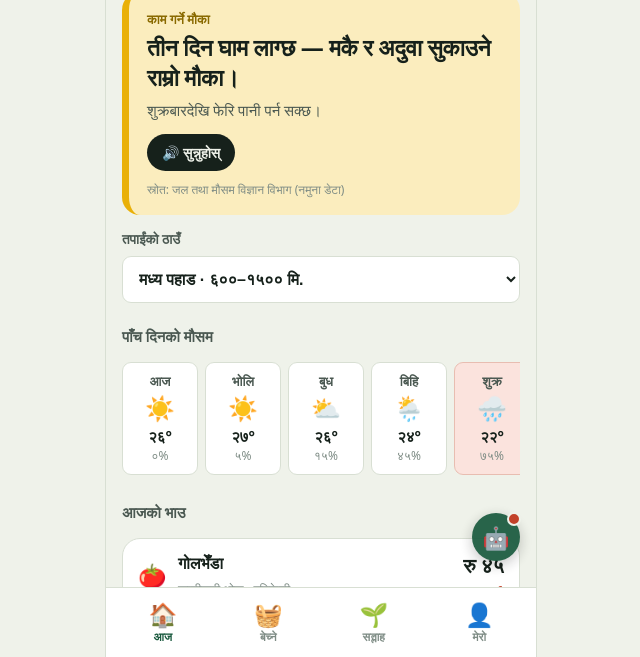
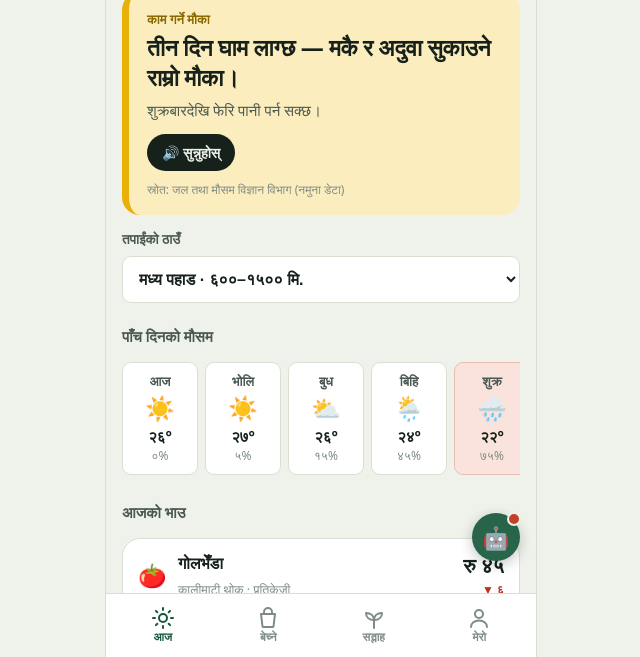
Before and after one commit to Samir-Khadka/Kishan-Bazzar, a plain HTML site: page kisan-bazar.html in a window 1280 px wide. Shown: the part 143-800 px from the top of the page, without its empty margins (319-959 px from the left). Drawn offline with Linux system fonts and the light colour scheme.

Commit message:
Replace emoji nav icons with professional SVG icon set
- 14 custom 24x24 stroke icons (Lucide-style, currentColor)
- Consistent visual weight, no emoji rendering issues
- nav() uses ICONS map with emoji fallback

```diff
--- a/kisan-bazar.html
+++ b/kisan-bazar.html
@@ -237,6 +237,7 @@
 }
 .nav button{flex:1;text-align:center;padding:5px 2px;color:var(--ink-3);font-size:11.5px;font-weight:600;line-height:1.3}
 .nav button .ic{display:block;font-size:23px;line-height:1.3}
+.nav button .ic svg{width:24px;height:24px;display:block;margin:0 auto}
 .nav button[aria-current="page"]{color:var(--paddy)}
 
 /* ---------- toast ---------- */
@@ -891,6 +892,25 @@
   admin: [["admin_overview","📊","ड्यासबोर्ड","Dashboard"],["admin_farmers","👨‍🌾","किसान","Farmers"],["admin_lots","📦","लट सूची","Lots"],["admin_rates","📈","भाउ अपडेट","Rates"]]
 };
 
+/* Professional stroke icons (24x24, currentColor) replacing emoji in nav.
+   Minimal geometric style — consistent weight, no emoji rendering issues. */
+const ICONS = {
+  today: '<svg viewBox="0 0 24 24" fill="none" stroke="currentColor" stroke-width="2" stroke-linecap="round" stroke-linejoin="round"><circle cx="12" cy="12" r="4"/><path d="M12 2v2M12 20v2M4.9 4.9l1.4 1.4M17.7 17.7l1.4 1.4M2 12h2M20 12h2M4.9 19.1l1.4-1.4M17.7 6.3l1.4-1.4"/></svg>',
+  sell: '<svg viewBox="0 0 24 24" fill="none" stroke="currentColor" stroke-width="2" stroke-linecap="round" stroke-linejoin="round"><path d="M5 8h14l-1.5 12.5a1 1 0 0 1-1 .5h-9a1 1 0 0 1-1-.5L5 8z"/><path d="M8 8V6a4 4 0 0 1 8 0v2"/></svg>',
+  advice: '<svg viewBox="0 0 24 24" fill="none" stroke="currentColor" stroke-width="2" stroke-linecap="round" stroke-linejoin="round"><path d="M12 22v-8"/><path d="M12 14c0-4 3-7 8-7 0 4-3 7-8 7z"/><path d="M12 14c0-4-3-7-8-7 0 4 3 7 8 7z"/></svg>',
+  mine: '<svg viewBox="0 0 24 24" fill="none" stroke="currentColor" stroke-width="2" stroke-linecap="round" stroke-linejoin="round"><circle cx="12" cy="8" r="4"/><path d="M4 21c0-4 3.6-6.5 8-6.5s8 2.5 8 6.5"/></svg>',
+  market: '<svg viewBox="0 0 24 24" fill="none" stroke="currentColor" stroke-width="2" stroke-linecap="round" stroke-linejoin="round"><circle cx="9" cy="20" r="1.5"/><circle cx="17" cy="20" r="1.5"/><path d="M2 3h3l2.6 12.5a1 1 0 0 0 1 .5h8.7a1 1 0 0 0 1-.8L21 7H6"/></svg>',
+  cart: '<svg viewBox="0 0 24 24" fill="none" stroke="currentColor" stroke-width="2" stroke-linecap="round" stroke-linejoin="round"><path d="M6 2h12v20l-3-2-3 2-3-2-3 2z"/><path d="M9 7h6M9 11h6"/></svg>',
+  how: '<svg viewBox="0 0 24 24" fill="none" stroke="currentColor" stroke-width="2" stroke-linecap="round" stroke-linejoin="round"><circle cx="12" cy="12" r="10"/><path d="M9.1 9a3 3 0 0 1 5.8 1c0 2-3 3-3 3"/><line x1="12" y1="17" x2="12" y2="17"/></svg>',
+  pool: '<svg viewBox="0 0 24 24" fill="none" stroke="currentColor" stroke-width="2" stroke-linecap="round" stroke-linejoin="round"><path d="M22 12h-6l-2 3h-4l-2-3H2"/><path d="M5.5 5.1L2 12v6a2 2 0 0 0 2 2h16a2 2 0 0 0 2-2v-6l-3.5-6.9A2 2 0 0 0 16.7 4H7.3a2 2 0 0 0-1.8 1.1z"/></svg>',
+  route: '<svg viewBox="0 0 24 24" fill="none" stroke="currentColor" stroke-width="2" stroke-linecap="round" stroke-linejoin="round"><path d="M1 8h14v9H1z"/><path d="M15 11h4l4 4v2h-8z"/><circle cx="6" cy="19" r="2"/><circle cx="18" cy="19" r="2"/></svg>',
+  board: '<svg viewBox="0 0 24 24" fill="none" stroke="currentColor" stroke-width="2" stroke-linecap="round" stroke-linejoin="round"><line x1="12" y1="20" x2="12" y2="10"/><line x1="18" y1="20" x2="18" y2="4"/><line x1="6" y1="20" x2="6" y2="16"/></svg>',
+  admin_overview: '<svg viewBox="0 0 24 24" fill="none" stroke="currentColor" stroke-width="2" stroke-linecap="round" stroke-linejoin="round"><rect x="3" y="3" width="7" height="9"/><rect x="14" y="3" width="7" height="5"/><rect x="14" y="12" width="7" height="9"/><rect x="3" y="16" width="7" height="5"/></svg>',
+  admin_farmers: '<svg viewBox="0 0 24 24" fill="none" stroke="currentColor" stroke-width="2" stroke-linecap="round" stroke-linejoin="round"><circle cx="9" cy="8" r="3.5"/><path d="M2.5 20c0-3.5 3-5.5 6.5-5.5s6.5 2 6.5 5.5"/><path d="M16 4.5a3.5 3.5 0 0 1 0 7M21.5 20c0-3-2.5-5-5.5-5.3"/></svg>',
+  admin_lots: '<svg viewBox="0 0 24 24" fill="none" stroke="currentColor" stroke-width="2" stroke-linecap="round" stroke-linejoin="round"><path d="M21 8l-9-5-9 5v8l9 5 9-5z"/><path d="M3 8l9 5 9-5M12 13v8"/></svg>',
+  admin_rates: '<svg viewBox="0 0 24 24" fill="none" stroke="currentColor" stroke-width="2" stroke-linecap="round" stroke-linejoin="round"><polyline points="23 6 13.5 15.5 8.5 10.5 1 18"/><polyline points="17 6 23 6 23 12"/></svg>'
+};
+
 function toast(msg){
   const t=$("toast"); t.textContent=msg; t.classList.add("on");
   clearTimeout(toast._h); toast._h=setTimeout(()=>t.classList.remove("on"),2400);
@@ -936,9 +956,11 @@
 }
 
 function nav(){
-  $("nav").innerHTML = TABS[S.role].map(([id,ic,ne,en])=>
-    `<button data-tab="${id}" ${S.tab===id?'aria-current="page"':''}>
-       <span class="ic" aria-hidden="true">${ic}</span>${esc(T(ne,en))}</button>`).join("");
+  $("nav").innerHTML = TABS[S.role].map(([id,ic,ne,en])=>{
+    const icon = ICONS[id] || `<span aria-hidden="true">${ic}</span>`;
+    return `<button data-tab="${id}" ${S.tab===id?'aria-current="page"':''}>
+       <span class="ic" aria-hidden="true">${icon}</span>${esc(T(ne,en))}</button>`;
+  }).join("");
 }
 
 /* ---------------- FARMER: today ---------------- */
```
